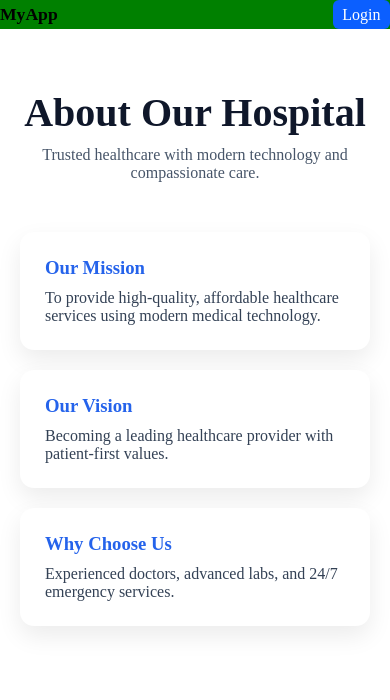
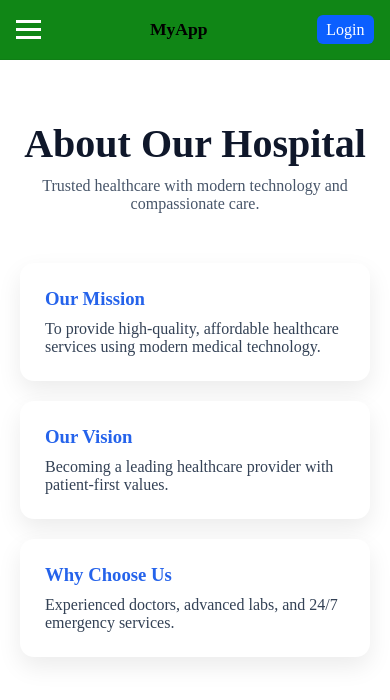
Before and after one commit to shimul7232/AsarAlo, a React (Vite) app: page /#/about in a window 390 px wide. Shown: the top 700 px of the page. Built offline with nearby package versions, Linux system fonts and the light colour scheme.

Commit message:
responsive fix

```diff
--- a/src/Components/NavigationMenu/Navbar.jsx
+++ b/src/Components/NavigationMenu/Navbar.jsx
@@ -1,11 +1,22 @@
-import React from 'react'
-import { Link } from 'react-router-dom'
-import './navbar.css'
-import { useAuth } from '../../context/AuthContext'
-function Navbar({ logo, links = []}) {
-	const{user,logout}=useAuth();
+import React, { useState } from 'react';
+import { Link } from 'react-router-dom';
+import './navbar.css';
+import { useAuth } from '../../context/AuthContext';
+
+function Navbar({ logo, links = [] }) {
+  const { user, logout } = useAuth();
+  const [menuOpen, setMenuOpen] = useState(false);
+
   return (
     <nav className="app-navbar">
+      {/* Hamburger / Toggle Button */}
+      <div className="nav-right-label" onClick={() => setMenuOpen(prev => !prev)}>
+        <div className={`bar ${menuOpen ? 'open' : ''}`}></div>
+        <div className={`bar ${menuOpen ? 'open' : ''}`}></div>
+        <div className={`bar ${menuOpen ? 'open' : ''}`}></div>
+      </div>
+
+      {/* Logo */}
       <div className="nav-left">
         {logo ? (
           <img src={logo} alt="logo" className="nav-logo" />
@@ -14,16 +25,22 @@ function Navbar({ logo, links = []}) {
         )}
       </div>
 
-			<ul className="nav-links">
+      {/* Links */}
+      <ul className={`nav-links ${menuOpen ? 'active' : ''}`}>
         {links.map((l) => (
           <li key={l.to || l.label} className="nav-item">
-						<Link to={l.to || '#'} className="nav-link">
+            <Link
+              to={l.to || '#'}
+              className="nav-link"
+              onClick={() => setMenuOpen(false)} // auto close menu on link click
+            >
               {l.label}
             </Link>
           </li>
         ))}
       </ul>
 
+      {/* Right Section */}
       <div className="nav-right">
         {user ? (
           <button className="nav-logout" onClick={logout}>
@@ -35,9 +52,8 @@ function Navbar({ logo, links = []}) {
           </Link>
         )}
       </div>
-
     </nav>
-	)
+  );
 }
 
-export default Navbar
+export default Navbar;
--- a/src/Components/NavigationMenu/navbar.css
+++ b/src/Components/NavigationMenu/navbar.css
@@ -1,9 +1,3 @@
-
-.app-navbar{
-  display:flex;
-  align-items:center;
-  justify-content:space-between;
-  background: green;
 .app-navbar {
   display: flex;
   align-items: center;
@@ -13,9 +7,6 @@
   background: #108616;
   border-bottom: 1px solid rgba(0, 0, 0, 0.06);
   height: 60px;
-  }
-  .nav-links li{
-    padding: 10px;
 }
 
 .nav-left {
@@ -82,13 +73,54 @@
   background: #e53e3e;
 }
 
-  @media (max-width: 700px) {
-    .nav-links {
-      display: none;
+/* Hamburger toggle */
+.nav-right-label {
+  display: none; /* hidden on desktop */
+  flex-direction: column;
+  cursor: pointer;
+  gap: 5px;
 }
 
-    .app-navbar {
-      padding: 0.5rem;
+.nav-right-label .bar {
+  width: 25px;
+  height: 3px;
+  background: white;
+  transition: all 0.3s ease;
+}
+
+/* Hamburger open animation */
+.nav-right-label .bar.open:nth-child(1) {
+  transform: rotate(45deg) translate(5px, 5px);
+}
+.nav-right-label .bar.open:nth-child(2) {
+  opacity: 0;
+}
+.nav-right-label .bar.open:nth-child(3) {
+  transform: rotate(-45deg) translate(5px, -5px);
+}
+
+/* Mobile styles */
+@media (max-width: 700px) {
+  .nav-right-label {
+    display: flex;
+  }
+
+  .nav-links {
+    display: flex;
+    flex-direction: column;
+    position: absolute;
+    top: 60px;
+    left: 0;
+    width: 100%;
+    background: #108616;
+    padding: 1rem 0;
+    gap: 0;
+    transform: translateY(-160%);
+    transition: transform 0.3s ease-in-out;
+    z-index: 1000;
+  }
+
+  .nav-links.active {
+    transform: translateY(0);
   }
 }
-}
--- a/src/Pages/AdminDashboard.jsx
+++ b/src/Pages/AdminDashboard.jsx
@@ -497,6 +497,22 @@ export default function AdminDashboard() {
               <option value="admin">Admin</option>
             </select>
           </div>
+          <div style={baseStyle}>
+  <label style={labelStyle}>User Image</label>
+  <input
+    style={{ ...inputStyle, padding: '0.25rem' }}
+    type="file"
+    accept="image/*"
+    onChange={(e) => handleInputChange('profilePicture', e.target.files?.[0] || null)}
+  />
+  {formValues.profilePicture && (
+    <p style={{ fontSize: '0.85rem', color: '#666', marginTop: '0.35rem' }}>
+      ✓ File selected: {typeof formValues.profilePicture === 'string'
+        ? formValues.profilePicture.split('/').pop()
+        : formValues.profilePicture?.name}
+    </p>
+  )}
+</div>
         </>
       );
     }
--- a/src/Pages/UserDashboard.jsx
+++ b/src/Pages/UserDashboard.jsx
@@ -82,16 +82,22 @@ export default function UserDashboard() {
 
       <div className="dashboard-content">
 
+
+  <div className='profileSection'>
     {userData?.profilePicture && (
-          <div className='profileSection'>
       <img
-              src={userData.profilePicture.startsWith('http') ? userData.profilePicture : `http://localhost:5001${userData.profilePicture}`}
+        src={userData.profilePicture.startsWith('http')
+              ? userData.profilePicture
+              : `http://localhost:5001${userData.profilePicture}`}
         alt="Profile"
         width="150"
       />
+    )}
+
     <form onSubmit={handleUpload}>
       <input
         type="file"
+        accept="image/*"
         onChange={(e) => setFile(e.target.files[0])}
       />
       <button type="submit">Upload Profile Picture</button>
@@ -99,10 +105,11 @@ export default function UserDashboard() {
 
     {error && <p className="error-message">{error}</p>}
     {success && <p className="success-message">{success}</p>}
+
     <h2>Welcome, {userData?.name || 'User'}!</h2>
     <p>Email: {userData?.email}</p>
   </div>
-        )}
+
 
         <div className='Appionment-history'>
           <h3>Your Appointment</h3>
```
Also changed, not shown: 2 other files (tests, documents, lock files or other folders). Lines whose indentation alone changed are shown as unchanged.
